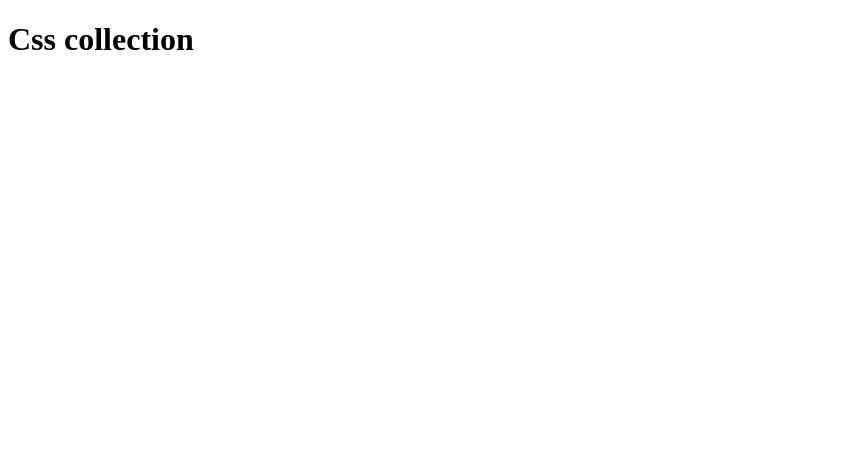
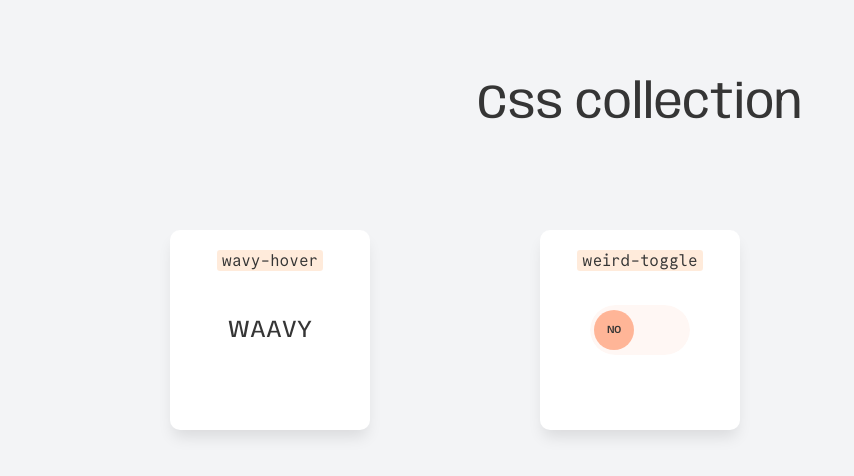
Before and after one commit to XimaLab/CSS-collection, a plain HTML site: page index.html in a window 1280 px wide. Shown: the whole page, without its empty margins (0-854 px from the left). Drawn offline with Linux system fonts and the light colour scheme.

Commit message:
feat: add wavy-hover and weird-toggle

```diff
--- a/index.html
+++ b/index.html
@@ -10,7 +10,28 @@
 </head>
 <body>
 <main>
-    <h1>Css collection</h1>
+    <h1 class="title">Css collection</h1>
+    <div class="container">
+        <div class="sub">
+            <p class="animation-title">wavy-hover</p>
+            <div class="wavy-item">
+                <div class="span-container s1">
+                    <span>WAAVY</span>
+                </div>
+                <div class="span-container s2">
+                    <span>WAAVY</span>
+                </div>
+            </div>
+        </div>
+        <div class="sub">
+                <p class="animation-title">weird-toggle</p>
+                <div class="button" id="button-2">
+                    <input type="checkbox" class="checkbox" />
+                    <div class="knobs"></div>
+                    <div class="layer"></div>
+                </div>
+        </div>
+    </div>
 </main>
 <script src="script.js"></script>
 </body>
--- a/script.js
+++ b/script.js
@@ -0,0 +1,14 @@
+const navItemAnimation = () => {
+    const spanContainer = document.querySelectorAll(".wavy-item div");
+
+    spanContainer.forEach((item) => {
+        const letters = item.children[0].textContent.split("");
+        item.innerHTML = "";
+        letters.forEach((el, index) => {
+            item.innerHTML += `<span style="transition-delay : ${
+                0.03 * index
+            }s">${el}</span>`;
+        });
+    });
+}
+navItemAnimation()
--- a/style.css
+++ b/style.css
@@ -0,0 +1,217 @@
+html {
+    box-sizing: border-box;
+}
+
+*, *:before, *:after {
+    box-sizing: inherit;
+}
+
+body, h1, h2, h3, h4, h5, h6, p, ol, ul {
+    margin: 0;
+    padding: 0;
+    font-weight: normal;
+    color: #353535;
+}
+
+ol, ul {
+    list-style: none;
+}
+
+/*FONTS*/
+
+
+@font-face {
+    font-family: 'Anybody';
+    src: url("assets/fonts/anybody/Anybody-Regular.ttf");
+    font-weight: 400;
+}
+
+@font-face {
+    font-family: 'Commit-mono';
+    src: url("assets/fonts/CommitMono/CommitMono-400-Regular.otf");
+    font-weight: 400;
+}
+
+/*GLOBAL*/
+
+html {
+    background-color: #f3f4f6;
+}
+
+main {
+    padding: 30px 100px;
+    display: flex;
+    flex-direction: column;
+    justify-content: center;
+    align-items: center;
+    gap: 50px;
+}
+
+.container {
+    display: grid;
+    grid-template-columns: repeat(auto-fill, minmax(300px, 1fr));
+    grid-gap: 30px;
+    grid-row-gap: 80px;
+    width: 100%;
+    justify-items: center;
+    align-items: center;
+}
+
+.sub {
+    width: 200px;
+    height: 200px;
+    display: flex;
+    flex-direction: column;
+    justify-content: center;
+    align-items: center;
+    position: relative;
+    border-radius: 10px;
+    box-shadow: 0px 10px 15px -3px rgba(0,0,0,0.1);
+    background-color: #FFFFFF;
+}
+
+.title {
+    font-family: Anybody, sans-serif;
+    font-size: 48px;
+    padding: 50px;
+}
+
+.animation-title {
+    font-size: 16px;
+    font-family: Commit-mono, sans-serif;
+    position: absolute;
+    top: 20px;
+    background-color: rgba(255, 115, 0, 0.14);
+    padding: 2px 5px;
+    border-radius: 3px;
+}
+
+/*WAVY*/
+.wavy-item {
+    position: relative;
+    display: flex;
+    flex-direction: column;
+    justify-content: center;
+    align-items: center;
+    cursor: pointer;
+}
+.wavy-item span {
+    transition: 0.5s;
+    will-change: transform;
+    display: inline-block;
+    font-family: Anybody, sans-serif;
+    font-size: 24px;
+    font-style: normal;
+    font-weight: 400;
+    line-height: normal;
+}
+.s1 span {
+    transform-origin: bottom;
+}
+.s2 span {
+    transform-origin: top;
+    transform: translateY(100%) rotateX(-90deg);
+}
+.s2 {
+    position: absolute;
+    top: 0;
+    left: 0;
+}
+.wavy-item:hover .s1 span {
+    transform: translateY(-100%) rotateX(-90deg);
+}
+.wavy-item:hover .s2 span {
+    transform: translateY(0%) rotateX(0deg);
+}
+
+/*TOGGLE*/
+
+.knobs,
+.layer {
+    position: absolute;
+    top: 0;
+    right: 0;
+    bottom: 0;
+    left: 0;
+}
+
+.button {
+    position: relative;
+    width: 100px;
+    height: 50px;
+    overflow: hidden;
+    border-radius: 100px;
+}
+.layer {
+    border-radius: 100px;
+}
+.checkbox {
+    position: relative;
+    width: 100%;
+    height: 100%;
+    padding: 0;
+    margin: 0;
+    opacity: 0;
+    cursor: pointer;
+    z-index: 3;
+}
+
+.knobs {
+    z-index: 2;
+}
+
+.layer {
+    width: 100%;
+    background-color: rgba(255, 178, 147, 0.1);
+    transition: 0.3s ease all;
+    z-index: 1;
+}
+
+#button-2 .knobs:before,
+#button-2 .knobs:after {
+    content: "NO";
+    position: absolute;
+    font-family: Anybody, sans-serif;
+    top: 5px;
+    left: 4px;
+    width: 40px;
+    height: 40px;
+    color: #353535;
+    font-size: 10px;
+    font-weight: bold;
+    text-align: center;
+    line-height: 1;
+    padding: 10px 3px;
+    background-color: rgba(255, 117, 60, 0.5);
+    border-radius: 50%;
+    transition: 0.3s ease all;
+    display: flex;
+    justify-content: center;
+    align-items: center;
+}
+
+#button-2 .knobs:before {
+    content: "NO";
+}
+
+#button-2 .knobs:after {
+    content: "YES";
+}
+
+#button-2 .knobs:after {
+    right: -40px;
+    left: auto;
+    background-color: rgba(93, 251, 61, 0.5);
+}
+
+#button-2 .checkbox:checked + .knobs:before {
+    left: -40px;
+}
+
+#button-2 .checkbox:checked + .knobs:after {
+    right: 4px;
+}
+
+#button-2 .checkbox:checked ~ .layer {
+    background-color: rgba(200, 255, 187, 0.1);
+}
```
Also changed, not shown: assets/fonts/CommitMono/CommitMono-400-Regular.otf (added), assets/fonts/anybody/Anybody-Regular.ttf (added), 1 other file.
